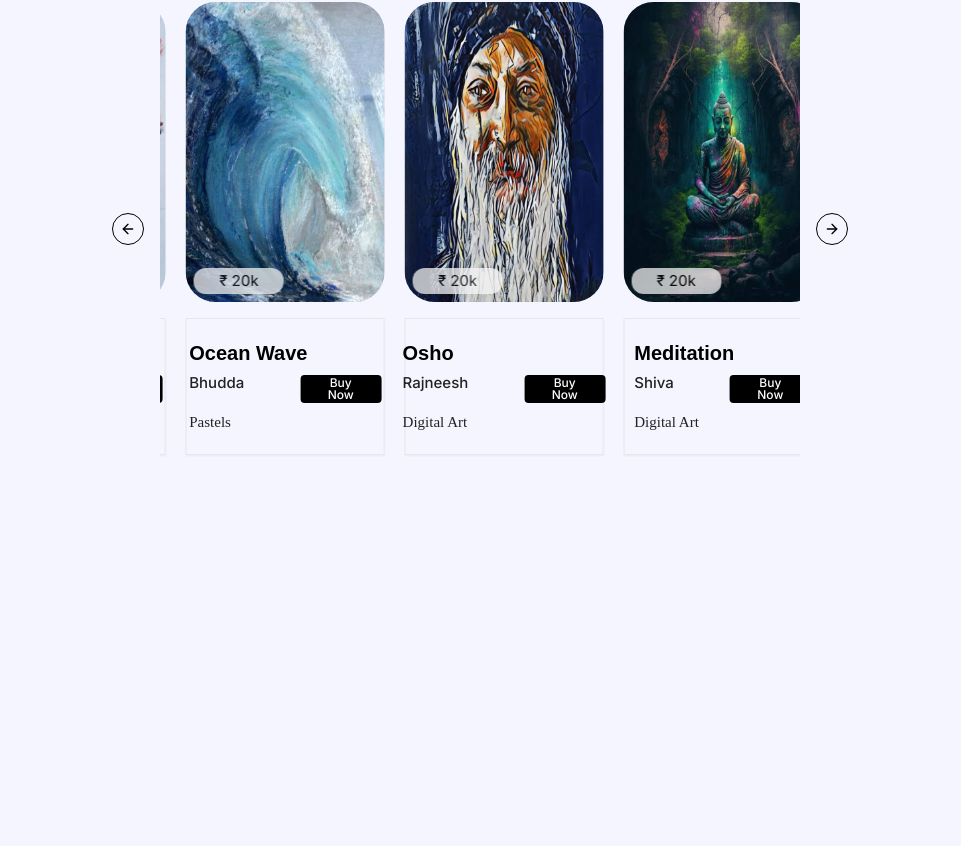
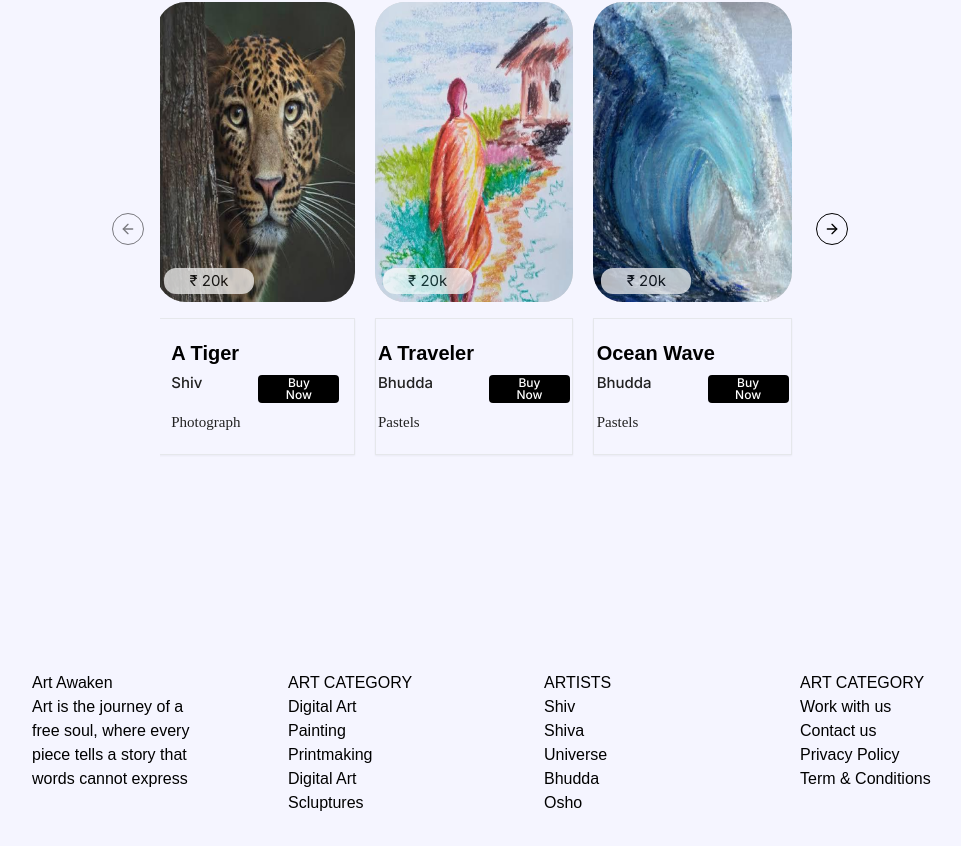
Before and after one commit to priyankashah3107/ArtAwaken, a Next.js app: page / in a window 1280 px wide. Shown: the part 3401-4247 px from the top of the page, without its empty margins (224-1185 px from the left). Before the commit the page ends 3864 px from the top, so only its background shows below. Built offline with nearby package versions, Linux system fonts and the light colour scheme; a web font is replaced by a local one.

Commit message:
working: footer

```diff
--- a/src/app/page.tsx
+++ b/src/app/page.tsx
@@ -1,5 +1,6 @@
 
 import { FeaturedArtist } from '@/projectcomponet/FeaturedArtist'
+import Footer from '@/projectcomponet/Footer'
 import Home from '@/projectcomponet/Home'
 import LatestWork from '@/projectcomponet/LatestWork'
 import { PopularWork } from '@/projectcomponet/PopularWork'
@@ -7,11 +8,12 @@ import React from 'react'
 
 const page = () => {
   return (
-    <div className='w-screen h-full'>
+    <div className='w-full h-full'>
       <Home />
       <LatestWork />
       <FeaturedArtist />
       <PopularWork />
+      <Footer />
     </div>
   )
 }
--- a/src/projectcomponet/Footer.tsx
+++ b/src/projectcomponet/Footer.tsx
@@ -74,8 +74,37 @@ const artcat = [
 const Footer = () => {
   return (
     <>
-    <div className='bg-[#FAF1FA]'>
+    <div className='  mt-32 ml-60 md:ml-44 lg:p-20 '>
+      <div className='grid  grid-cols-2 lg:grid-cols-4 gap-20'>
+        {foo1.map((val, idx) => (
+          <div key={idx}>
+            <h1>{val.name}</h1>
+            <p>{val.desc}</p>
+          </div>
+        ))}
 
+        <div>
+          <h1>ART CATEGORY</h1>
+          {category.map((val, idx) => (
+             <p key={idx}>{val.cat}</p>
+          ))}
+        </div>
+
+        <div>
+          <h1>ARTISTS</h1>
+          {artist.map((val, idx) => (
+             <p key={idx}>{val.cat}</p>
+          ))}
+        </div>
+
+        <div>
+          <h1>ART CATEGORY</h1>
+          {artcat.map((val, idx) => (
+             <p key={idx}>{val.cat}</p>
+          ))}
+        </div>
+
+      </div>
     </div>
     </>
   )
--- a/src/projectcomponet/PopularWork.tsx
+++ b/src/projectcomponet/PopularWork.tsx
@@ -21,7 +21,7 @@ export function PopularWork() {
     <h1 className="text-black ml-44 lg:ml-0 w-full text-center text-[45px] lg:text-[70px] font-extrabold leading-tight lg:leading-[70px] mt-24">
     Popular Word
       </h1>
-      <Carousel plugins={[Autoplay({delay: 3000})]}
+      <Carousel plugins={[Autoplay({delay: 7000})]}
       className="w-full ml-60 md:ml-44 lg:ml-96 lg:w-1/2 mt-20 gap-4">
       <CarouselContent className=" ">
         {populararts.map((val, index) => (
```
